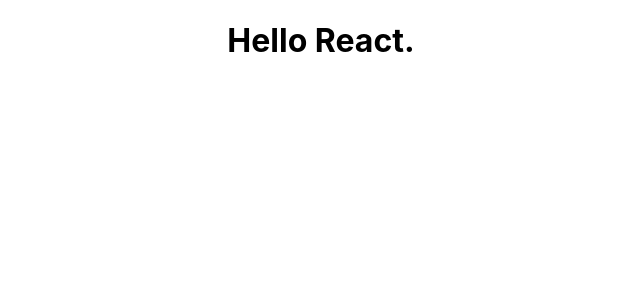
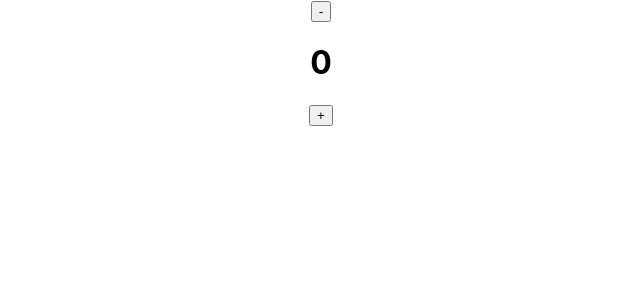
Before and after one commit to ondairos/react_movie_project, a React (Create React App) app: page / in a window 1280 px wide. Shown: the top 300 px of the page, without its empty margins (319-959 px from the left). Built offline with nearby package versions, Linux system fonts and the light colour scheme.

Commit message:
useState hook example counter

```diff
--- a/src/App.js
+++ b/src/App.js
@@ -1,9 +1,15 @@
+import { useState } from 'react';
 import './App.css';
 
 const App = () => {
+  //useState hook
+  const [counter, setCounter] = useState(0);
+
   return (
     <div className="App">
-      <h1>Hello React.</h1>
+      <button onClick={() => setCounter((prevCount) => prevCount - 1)}>-</button>
+      <h1>{counter}</h1>
+      <button onClick={() => setCounter((prevCount) => prevCount + 1)}>+</button>
     </div>
   );
 }
```
